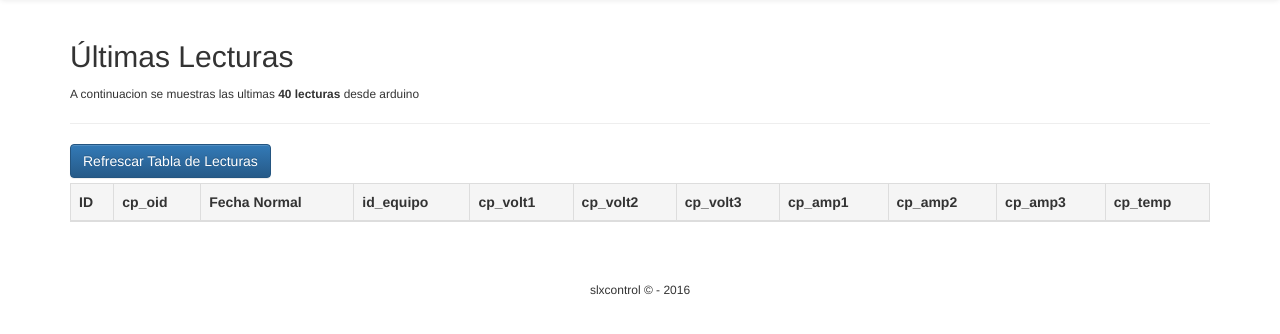
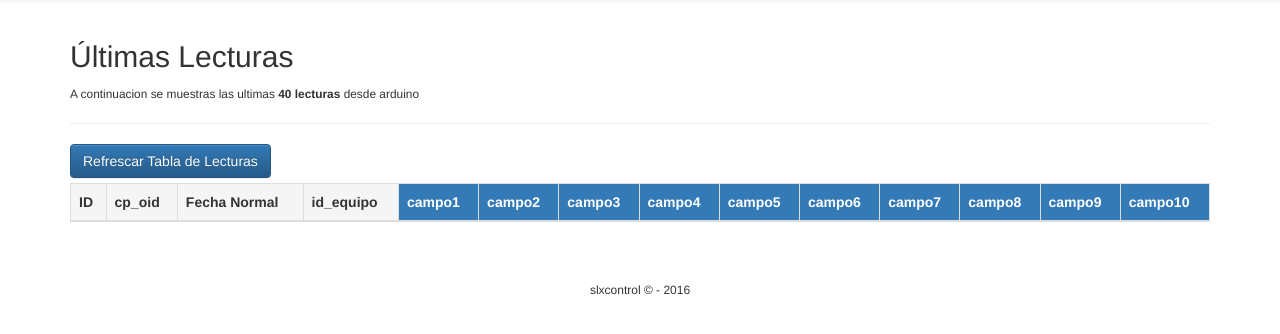
Before and after one commit to maguila/slxcontrol, a PHP site: page /configuracion/lecturas.php in a window 1280 px wide. Shown: the part 52-386 px from the top of the page. Run offline with PHP 8.4, Linux system fonts and the light colour scheme; data that the repository does not hold is empty.

Commit message:
cambios lunes 01 de agosto

```diff
--- a/configuracion/c++/datalog.txt
+++ b/configuracion/c++/datalog.txt
@@ -0,0 +1,2 @@
+iso.3.6.1.2.1.118.1.1.101.1 = STRING: "slx02,01,00827,01099,01099,2.14
+"
--- a/configuracion/index.php
+++ b/configuracion/index.php
@@ -27,7 +27,6 @@
     <?php
 
         include("../connection.php");
-
 
         $mensaje   = "";
         $permisos = substr(sprintf('%o', fileperms('../')), -4);
--- a/configuracion/lecturas.php
+++ b/configuracion/lecturas.php
@@ -42,13 +42,16 @@
           <th class="active">cp_oid</th>
           <th class="active">Fecha Normal</th>
           <th class="active">id_equipo</th>
-          <th class="active">cp_volt1</th>
-          <th class="active">cp_volt2</th>
-          <th class="active">cp_volt3</th>
-          <th class="active">cp_amp1</th>
-          <th class="active">cp_amp2</th>
-          <th class="active">cp_amp3</th>
-          <th class="active">cp_temp</th>
+          <th class="bg-primary">campo1</th>
+          <th class="bg-primary">campo2</th>
+          <th class="bg-primary">campo3</th>
+          <th class="bg-primary">campo4</th>
+          <th class="bg-primary">campo5</th>
+          <th class="bg-primary">campo6</th>
+          <th class="bg-primary">campo7</th>
+          <th class="bg-primary">campo8</th>
+          <th class="bg-primary">campo9</th>
+          <th class="bg-primary">campo10</th>
         </tr>
       </thead>
       <tbody>
@@ -74,13 +77,16 @@
                  "<td> <input type='hidden' name='cp_oid' value='".$row['cp_oid'] ."'></input> ".$row['cp_oid']. "</td>" .
                  "<td> <input type='hidden' name='cp_oid' value='". $row['cp_oid']  ."'></input> ". $fecha_convertida  . "</td>" .
                  "<td> <input type='hidden' name='cp_id_perfil_cont' value='".$row['cp_id_perfil_cont']."'></input> ". $nombre_equipo  . "</td>" .
-                 "<td> <input type='hidden' name='cp_volt1'  value='".$row['cp_volt1'] ."'></input> ".$row['cp_volt1']. "</td>" .
-                 "<td> <input type='hidden' name='cp_volt2' value='".$row['cp_volt2']."'></input> ".$row['cp_volt2']. "</td>" .
-                 "<td> <input type='hidden' name='cp_volt3' value='".$row['cp_volt3']."'></input> ".$row['cp_volt3']. "</td>" .
-                 "<td> <input type='hidden' name='cp_amp1' value='".$row['cp_amp1']."'></input> ".$row['cp_amp1']. "</td>" .
-                 "<td> <input type='hidden' name='cp_amp2' value='".$row['cp_amp2']."'></input> ".$row['cp_amp2']. "</td>" .
-                 "<td> <input type='hidden' name='cp_amp3' value='".$row['cp_amp3']."'></input> ".$row['cp_amp3']. "</td>" .
-                 "<td> <input type='hidden' name='cp_temp' value='".$row['cp_temp']."'></input> ".$row['cp_temp']. "</td>" .
+                 "<td> <input type='hidden' name='cp_campo1'  value='".$row['cp_campo1'] ."'></input> ".$row['cp_campo1']. "</td>" .
+                 "<td> <input type='hidden' name='cp_campo2' value='".$row['cp_campo2']."'></input> ".$row['cp_campo2']. "</td>" .
+                 "<td> <input type='hidden' name='cp_campo3' value='".$row['cp_campo3']."'></input> ".$row['cp_campo3']. "</td>" .
+                 "<td> <input type='hidden' name='cp_campo4' value='".$row['cp_campo4']."'></input> ".$row['cp_campo4']. "</td>" .
+                 "<td> <input type='hidden' name='cp_campo5' value='".$row['cp_campo5']."'></input> ".$row['cp_campo5']. "</td>" .
+                 "<td> <input type='hidden' name='cp_campo6' value='".$row['cp_campo6']."'></input> ".$row['cp_campo6']. "</td>" .
+                 "<td> <input type='hidden' name='cp_campo7' value='".$row['cp_campo7']."'></input> ".$row['cp_campo7']. "</td>" .
+                 "<td> <input type='hidden' name='cp_campo8' value='".$row['cp_campo8']."'></input> ".$row['cp_campo8']. "</td>" .
+                 "<td> <input type='hidden' name='cp_campo9' value='".$row['cp_campo9']."'></input> ".$row['cp_campo9']. "</td>" .
+                 "<td> <input type='hidden' name='cp_campo10' value='".$row['cp_campo10']."'></input> ".$row['cp_campo10']. "</td>" .
                  "</form> " .
                  "</tr>";
           }
```
Also changed, not shown: configuracion/campos.php (+6 -6 lines), configuracion/camposMant.php (+10 -4 lines), 3 other files.
